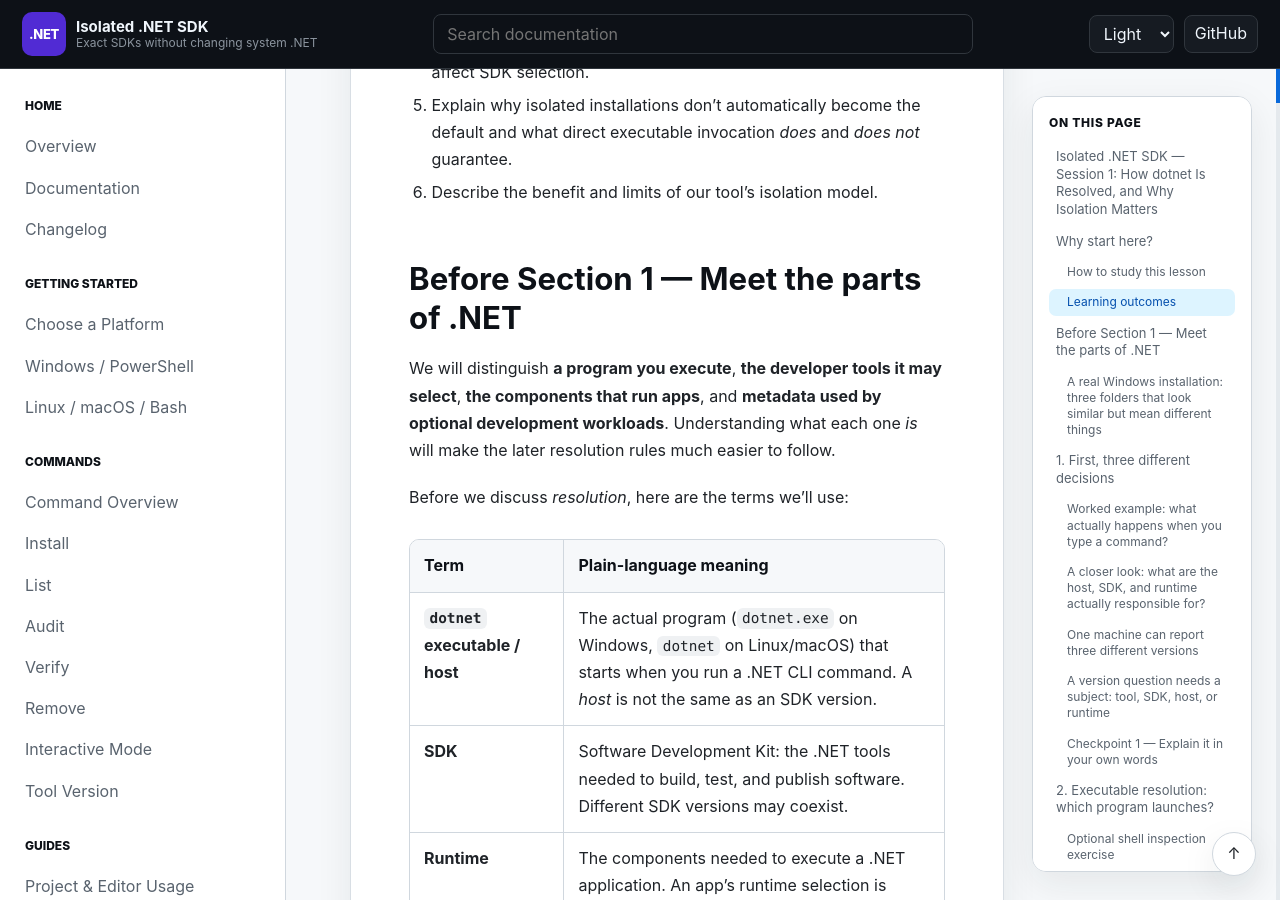
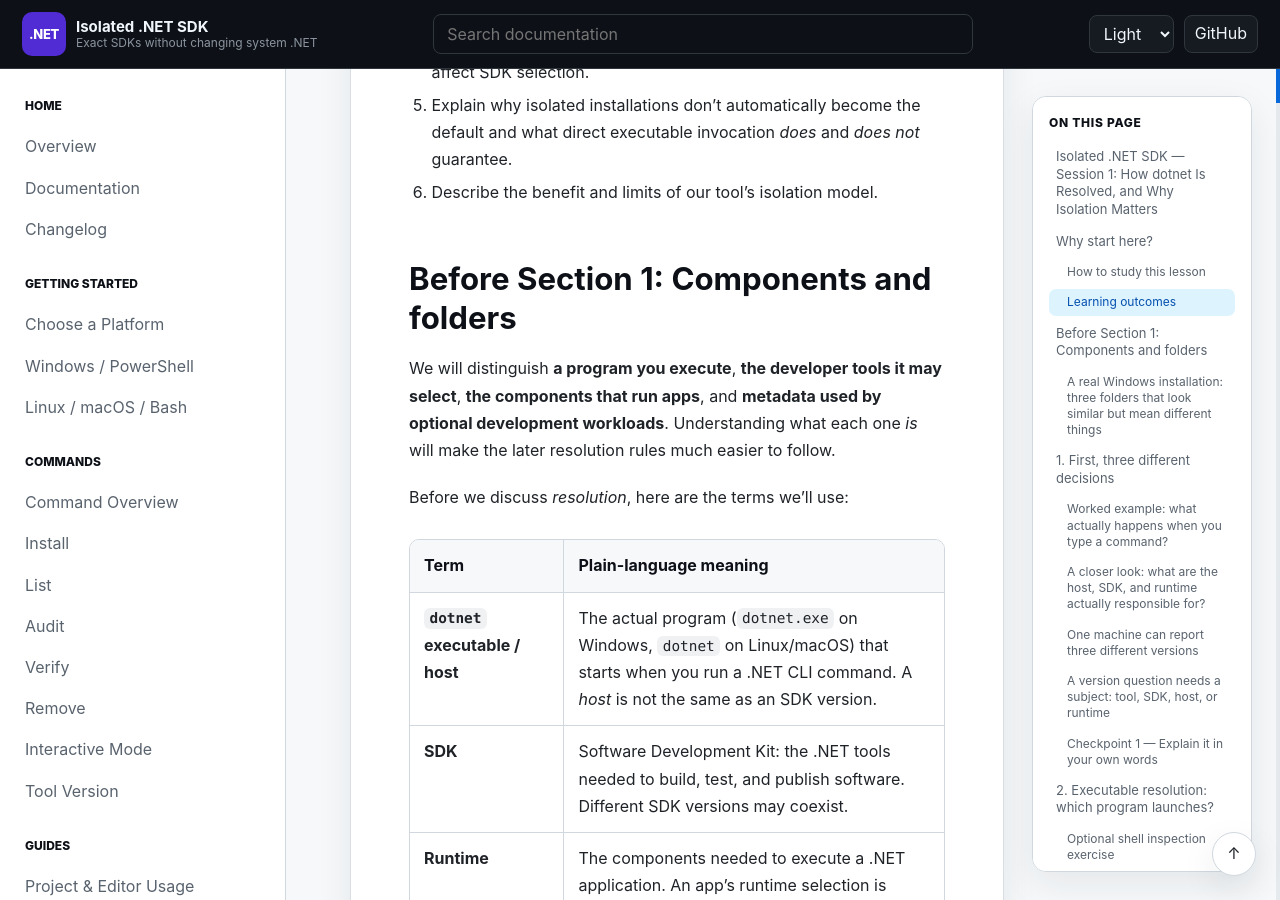
Before and after one commit to infoconex/isolated-dotnet-sdk, a Jekyll site: the page built from docs/training/isolated-dotnet-sdk-session-1-self-paced.md, in a window 1280 px wide and 900 px high, scrolled down 2245 px. Built offline with Jekyll 4.4.1, drawn with Linux system fonts in a browser that asks for light colours; our own code applies the rules of GitHub Pages for plain Markdown files.

```diff
--- a/docs/training/isolated-dotnet-sdk-session-1-self-paced.md
+++ b/docs/training/isolated-dotnet-sdk-session-1-self-paced.md
@@ -29,7 +29,7 @@
 5. Explain why isolated installations don't automatically become the default and what direct executable invocation *does* and *does not* guarantee.
 6. Describe the benefit and limits of our tool's isolation model.
 
-## Before Section 1 — Meet the parts of .NET
+## Before Section 1: Components and folders
 
 We will distinguish **a program you execute**, **the developer tools it may select**, **the components that run apps**, and **metadata used by optional development workloads**. Understanding what each one *is* will make the later resolution rules much easier to follow.
 
```
